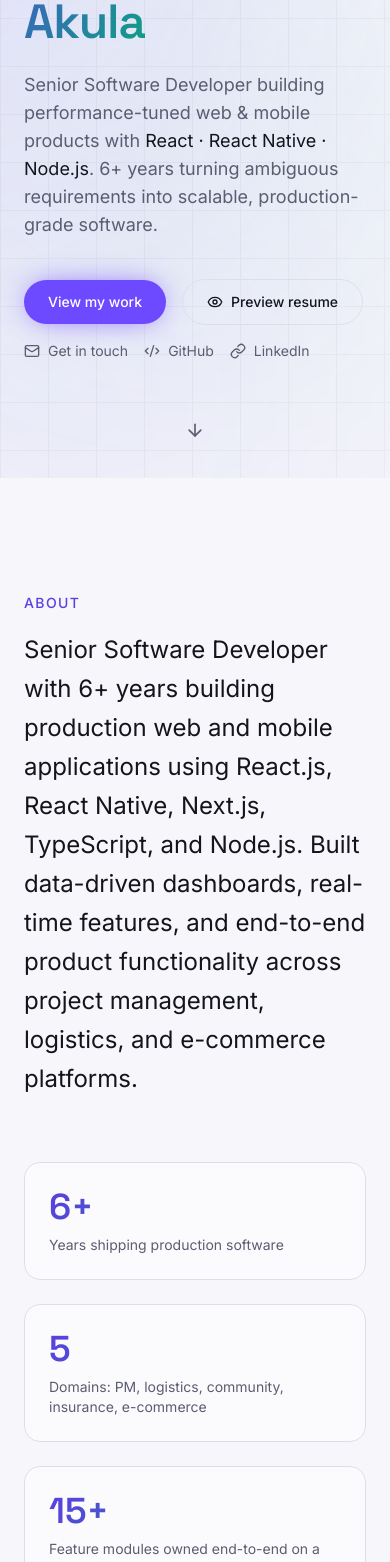
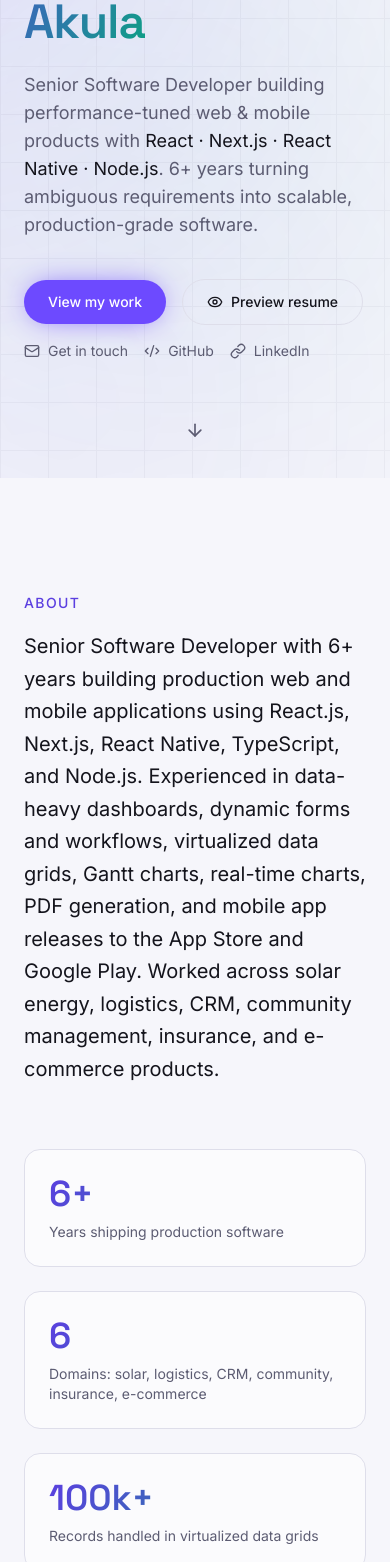
Before and after one commit to udaykiran199715/portfolio, a React (Vite) app: page / in a window 390 px wide. Shown: the part 366-1928 px from the top of the page. Built offline with nearby package versions, Linux system fonts and the light colour scheme.

Commit message:
updated resume

```diff
--- a/src/components/About.tsx
+++ b/src/components/About.tsx
@@ -3,8 +3,8 @@
 
 const stats = [
   { value: '6+', label: 'Years shipping production software' },
-  { value: '5', label: 'Domains: PM, logistics, community, insurance, e-commerce' },
-  { value: '15+', label: 'Feature modules owned end-to-end on a single app' },
+  { value: '6', label: 'Domains: solar, logistics, CRM, community, insurance, e-commerce' },
+  { value: '100k+', label: 'Records handled in virtualized data grids' },
 ]
 
 export function About() {
@@ -25,7 +25,7 @@
           whileInView={{ opacity: 1, y: 0 }}
           viewport={{ once: true }}
           transition={{ delay: 0.1 }}
-          className="mt-4 max-w-3xl text-2xl leading-relaxed text-fg sm:text-3xl"
+          className="mt-4 max-w-3xl text-xl leading-relaxed text-fg sm:text-2xl"
         >
           {profile.summary}
         </motion.p>
--- a/src/components/Skills.tsx
+++ b/src/components/Skills.tsx
@@ -31,7 +31,7 @@
               whileInView={{ opacity: 1, y: 0 }}
               viewport={{ once: true }}
               transition={{ delay: gi * 0.08 }}
-              className="rounded-2xl border border-panel-border bg-panel/50 p-6"
+              className="rounded-2xl border border-panel-border bg-panel/50 p-6 md:last:odd:col-span-2"
             >
               <h3 className="mb-4 font-display text-lg font-medium text-fg">{group.label}</h3>
               <div className="flex flex-wrap gap-2">
--- a/src/data/resume.ts
+++ b/src/data/resume.ts
@@ -1,7 +1,7 @@
 export const profile = {
   name: "Uday Kiran Akula",
   title: "Senior Software Developer",
-  tagline: "React · React Native · Node.js",
+  tagline: "React · Next.js · React Native · Node.js",
   location: "Hyderabad, India",
   email: "udaykiran199715@gmail.com",
   phone: "+91 8106454161",
@@ -10,80 +10,128 @@
   site: "https://portfolio-crl.pages.dev",
   resumeUrl: "/Uday_Kiran_Akula_Resume.pdf",
   summary:
-    "Senior Software Developer with 6+ years building production web and mobile applications using React.js, React Native, Next.js, TypeScript, and Node.js. Built data-driven dashboards, real-time features, and end-to-end product functionality across project management, logistics, and e-commerce platforms.",
+    "Senior Software Developer with 6+ years building production web and mobile applications using React.js, Next.js, React Native, TypeScript, and Node.js. Experienced in data-heavy dashboards, dynamic forms and workflows, virtualized data grids, Gantt charts, real-time charts, PDF generation, and mobile app releases to the App Store and Google Play. Worked across solar energy, logistics, CRM, community management, insurance, and e-commerce products.",
   languages: ["English", "Telugu", "Hindi"],
 };
 
 export const skillGroups = [
   {
-    label: "Frontend Development",
+    label: "Frontend",
     skills: [
-      "React.js",
-      "Next.js",
+      "JavaScript (ES6+)",
       "TypeScript",
-      "JavaScript (ES6+)",
-      "Redux Toolkit",
-      "Zustand",
-      "Context API",
-      "React Query / TanStack Query",
-      "TailwindCSS",
       "HTML5",
       "CSS3",
+      "React.js",
+      "Next.js (SSR, SSG, ISR)",
+      "Redux",
+      "Redux Toolkit (RTK)",
+      "Zustand",
+      "React Query (TanStack Query)",
+      "React Hooks",
+      "Context API",
+      "Tailwind CSS",
+      "Material UI (MUI)",
+      "Bootstrap",
+      "shadcn/ui",
       "Responsive Design",
     ],
   },
   {
-    label: "Mobile Development",
+    label: "Forms & UI Libraries",
     skills: [
-      "React Native",
-      "Expo",
-      "Expo Router",
-      "NativeWind",
-      "iOS & Android",
-      "Native Modules",
-      "Firebase Cloud Messaging",
-      "Push Notifications",
-      "App Store & Play Store Deployment (EAS Build)",
+      "Formik",
+      "Yup",
+      "Zod",
+      "react-window (virtualization)",
+      "ApexCharts",
+      "Gantt Charts",
+      "react-dnd",
+      "Craft.js",
+      "Google Maps API",
+      "Turf.js",
+      "PDF Generation",
     ],
   },
   {
-    label: "Backend & Data",
+    label: "Mobile",
+    skills: [
+      "React Native (CLI & Expo)",
+      "Expo Router",
+      "EAS Build",
+      "NativeWind",
+      "Native Modules",
+      "Camera",
+      "Document Scanner",
+      "Signature Capture",
+      "Push Notifications (Firebase Cloud Messaging)",
+      "Expo Secure Store",
+      "OTA Updates (expo-updates)",
+      "WebView",
+      "Xcode",
+      "Android Studio",
+      "App Store & Google Play Releases",
+    ],
+  },
+  {
+    label: "Architecture",
+    skills: [
+      "Reusable Component Libraries",
+      "Atomic Design",
+      "Repository Pattern",
+      "Feature-Based Folder Structure",
+      "Performance Optimization (virtualization, server-state caching)",
+    ],
+  },
+  {
+    label: "Backend & Databases",
     skills: [
       "Node.js",
       "Express.js",
       "REST APIs",
-      "WebSockets",
-      "Prisma",
+      "Sequelize ORM",
+      "Cron Jobs",
+      "Third-Party API Integration",
+      "MySQL",
       "PostgreSQL",
       "MongoDB",
-      "Redis",
-      "SQL",
     ],
   },
   {
     label: "Cloud & DevOps",
-    skills: ["AWS (S3, EC2, Lambda, CloudFront)", "Firebase", "Jenkins"],
+    skills: ["AWS (Lambda, S3, CloudFront)", "Firebase", "Jenkins", "GitLab CI/CD", "Git"],
   },
   {
-    label: "DevOps & Tooling",
-    skills: ["GitHub Actions", "CI/CD Pipelines", "Git", "Technical Documentation"],
-  },
-  {
-    label: "AI / LLM",
-    skills: ["Conversational / Chat UI", "AI-Assisted Development (Claude Code, GitHub Copilot)"],
+    label: "AI",
+    skills: [
+      "LLM / RAG Application Frontend",
+      "Chat UI",
+      "AI-Assisted Development (Claude Code, GitHub Copilot)",
+    ],
   },
   {
     label: "Testing & Quality",
     skills: [
       "React Testing Library",
-      "Unit / Integration Testing",
+      "Unit / Integration / End-to-End Testing",
       "Code Reviews",
-      "Performance Optimization",
+      "Quality Assurance",
     ],
   },
   {
-    label: "Tools & Process",
-    skills: ["Git/GitHub", "Jira", "Postman", "Agile/Scrum", "i18n/l10n", "RBAC"],
+    label: "Practices",
+    skills: [
+      "Internationalization (i18n)",
+      "RBAC",
+      "Theming",
+      "Core Web Vitals",
+      "SEO",
+      "Agile/Scrum",
+      "Jira",
+      "Postman",
+      "Technical Documentation",
+      "Client Communication",
+    ],
   },
 ];
 
@@ -91,13 +139,15 @@
   {
     company: "Omnics Technologies Pvt Ltd",
     location: "Hyderabad, India",
-    role: "Senior Software Developer — React.js & React Native",
+    role: "Senior Software Developer",
     period: "Aug 2023 – Present",
     highlights: [
-      "Owns the state architecture (Redux Toolkit, Zustand, React Query) for BK Sales Platform's web console and its companion Expo/React Native app.",
-      "Built 15+ feature modules and shipped CommCorner, a React Native community-management app, to both the App Store and Google Play via EAS Build.",
-      "Built the Gantt-chart and 100,000+ record data-grid system (React Window) for CLIMOVA, an enterprise project-management platform.",
-      "Built the geo-spatial logistics tooling and driver-facing React Native app for LOGIT.",
+      "Built virtualized data grids handling 100,000+ records and an interactive Gantt chart with task dependencies for a solar project management platform.",
+      "Built a React Native driver app with signature capture, document scanning, and on-device PDF generation for a logistics platform.",
+      "Built a CRM platform with configurable pipelines, phases, steps, and fields, plus drag-and-drop boards, a Craft.js email template editor, and a React Native (Expo) project management app.",
+      "Built a community management app for iOS and Android and shipped it to the App Store and Google Play using Expo EAS Build, Xcode, and Android Studio, with OTA updates for releasing fixes without a store resubmission.",
+      "Built the frontend of an internal LLM/RAG document platform with a chat UI that renders code, tables, and conversational responses.",
+      "Structured mobile codebases using Atomic Design and a repository pattern, and built reusable component libraries delivered in TypeScript with i18n, theming, RBAC, and a focus on performance.",
     ],
   },
   {
@@ -106,9 +156,11 @@
     role: "Engineer — Application Management",
     period: "Oct 2021 – Jul 2023",
     highlights: [
-      "Extended a production insurance portal (FWD Insurance Portal) to support claims, policy management, fund switching, and beneficiary updates, resolving critical CRs blocking releases.",
-      "Streamlined multiple customer request workflows, improving reliability and portal efficiency.",
-      "Coordinated weekly/monthly delivery reporting with stakeholders.",
+      "Built frontend and backend features for an insurance customer portal where users view their policies, buy new policies, and raise claims, using React, Redux, Node.js, Express.js, and Sequelize.",
+      "Built multi-step policy and claim forms with questionnaires, rider selection, bank details, and document uploads, plus draft saving and status tracking (draft, submitted, in progress, approved, rejected).",
+      "Built APIs that store customer requests and pass them to the client's insurance systems, with cron jobs that sync claim and policy status updates back to the portal.",
+      "Built a React Native app (native login with WebView) and handled App Store and Play Store releases; managed Jenkins and GitLab CI/CD builds across SIT, UAT, Pre-Prod, and Prod.",
+      "Ran weekly client calls, prepared minutes of meetings, wrote technical documents for change requests, and resolved CRs and bugs tracked in Jira.",
     ],
   },
   {
@@ -117,9 +169,10 @@
     role: "Software Developer",
     period: "Sep 2020 – Oct 2021",
     highlights: [
-      "Built a mobile-first, SEO-optimized e-commerce storefront (login, cart, wishlist, checkout) integrated with backend APIs and checkout flow.",
-      "Built a real-time influencer earnings dashboard with search, filtering, and pagination for high-volume order data.",
-      "Automated commission payout calculation from promo codes and order tracking, replacing manual reconciliation.",
+      "Built the e-commerce website frontend end-to-end in Next.js — homepage, collections, product pages, cart, checkout, and payment — with fully responsive layouts.",
+      "Improved page performance and SEO using SSR, SSG, and ISR along with Core Web Vitals optimization.",
+      "Built a CMS dashboard to manage homepage banners, product content, and images, including multiple homepage layouts, with image handling through AWS Lambda and CloudFront.",
+      "Built an influencer earnings dashboard, frontend and backend (Node.js, AWS Lambda, MySQL), showing orders placed per promo code and each influencer's earnings for the marketing team.",
     ],
   },
 ];
@@ -138,24 +191,17 @@
   {
     slug: "bk-sales-platform",
     name: "BK Sales Platform",
-    domain: "Sales & Field Operations · Web + Mobile",
+    domain: "CRM · Web + Mobile",
     summary:
-      "A sales and field-operations platform spanning a React web console and an Expo/React Native mobile app.",
-    role: "Owned the web console state architecture and led the mobile app’s data-layer foundation.",
-    tech: [
-      "React",
-      "Redux Toolkit",
-      "Zustand",
-      "React Query",
-      "Expo",
-      "React Native",
-      "react-intl",
-    ],
+      "A CRM platform with configurable pipelines, phases, steps, and fields, plus a React Native (Expo) project management app.",
+    role: "Built the configurable pipeline engine, drag-and-drop boards, email template editor, and the mobile app foundation.",
+    tech: ["React", "Craft.js", "react-dnd", "React Query", "React Native", "Expo"],
     impact: [
-      "Built the web console's state layer using Redux Toolkit, Zustand, and React Query across 10+ interconnected modules, cutting out redundant API calls and stale-state bugs.",
-      "Built a drag-and-drop task/scheduling board with an integrated PDF viewer and multilingual UI, enabling simultaneous multi-locale launch.",
-      "Built the mobile app's data layer using a repository pattern, decoupling screens from API state so new backend contracts plug in via a single flag with no screen-level changes.",
-      "Implemented persistent OAuth authentication (password + refresh-token grant) using Expo Secure Store and AsyncStorage, keeping sessions alive across app restarts.",
+      "Built configurable pipelines, phases, steps, and fields, where deals move between phases only after mandatory fields are validated.",
+      "Built drag-and-drop boards and a Craft.js email template editor.",
+      "Built a React Native (Expo) project management app.",
+      "Structured the mobile codebase using Atomic Design (atoms, molecules, organisms) and a repository pattern for the API layer, so backend changes plug in without touching screens.",
+      "Implemented secure OAuth login with token refresh using Expo Secure Store, and used React Query for server-state caching to cut redundant API calls.",
     ],
   },
   {
@@ -163,56 +209,65 @@
     name: "CommCorner",
     domain: "Community & Society Management · React Native App",
     summary:
-      "A React Native (Expo) app for iOS and Android covering attendance, gate approvals, dues, amenities, staff management, and facility reporting.",
-    role: "Owned 15+ feature modules end-to-end across a multi-developer team.",
-    tech: ["React Native", "Expo Router", "TypeScript", "NativeWind", "Firebase Cloud Messaging", "Notifee"],
+      "A React Native (Expo) app for iOS and Android covering attendance, gate approvals, dues, amenities, and staff management.",
+    role: "Built the app end-to-end, from feature modules to store releases.",
+    tech: [
+      "React Native",
+      "Expo Router",
+      "TypeScript",
+      "NativeWind",
+      "Firebase Cloud Messaging",
+      "Razorpay",
+      "expo-updates",
+    ],
     impact: [
-      "Structured the codebase into isolated feature domains to keep it mergeable across a multi-developer team.",
-      "Integrated PhonePe for society dues collection and built a PDF pipeline for receipts and reports, replacing manual spreadsheet billing.",
-      "Implemented push notifications end-to-end and added document scanning and QR-code workflows for gate/visitor approvals.",
-      "Took the app through Play Store and App Store release readiness using EAS Build/Submit pipelines and config-plugin-based native builds, and wrote the release runbook the team uses going forward.",
+      "Integrated Razorpay payments for dues collection and built PDF generation and viewing for receipts.",
+      "Implemented push notifications (Firebase Cloud Messaging) and QR-code workflows for gate and visitor approvals.",
+      "Shipped to the App Store and Google Play using Expo EAS Build, Xcode, and Android Studio.",
+      "Added OTA updates (expo-updates) for releasing fixes without a store resubmission.",
     ],
   },
   {
     slug: "climova",
     name: "CLIMOVA",
-    domain: "Enterprise Project Management · Gantt Chart",
+    domain: "Solar Project Management · Gantt Chart",
     summary:
-      "A Gantt-chart based project management platform for visualizing tasks, timelines, and contract durations across concurrent projects.",
-    role: "Built the performance-critical Gantt chart and dashboard layer.",
-    tech: ["React", "Gantt Chart", "React Window", "Apex Charts"],
+      "A solar energy project management platform with project, phase, task, and subtask workflows and an interactive Gantt chart.",
+    role: "Built the workflow engine, virtualized data grids, Gantt chart, and real-time energy dashboards.",
+    tech: ["React", "Gantt Chart", "react-window", "ApexCharts"],
     impact: [
-      "Built a high-performance Gantt chart system for tasks, timelines, and contract durations.",
-      "Virtualized large-scale data grids, keeping scroll and render performant on 100,000+ record datasets that previously froze the UI.",
-      "Designed role-based dynamic dashboards that reconfigure views and permissions per user role.",
-      "Integrated real-time solar energy monitoring dashboards with multilingual support.",
+      "Built a project, phase, task, and subtask workflow with AND/OR task dependencies and completion checks on mandatory fields across nearly 300 configurable location fields.",
+      "Implemented virtualized data grids with react-window to display 100,000+ records across thousands of locations.",
+      "Built an interactive Gantt chart with dependency arrows and status colors (to-do, in progress, overdue, completed).",
+      "Built real-time energy charts with ApexCharts refreshed every minute (solar generation, consumer distribution, grid import/export), KPI reports with Excel export, and a partner contracts module for one-time and recurring contracts.",
     ],
   },
   {
     slug: "logit",
     name: "LOGIT",
-    domain: "Logistics Management · Web + Mobile",
+    domain: "Logistics & Rental Management · Web + Mobile",
     summary:
-      "A logistics management solution with geo-spatial tooling, invoicing, and a real-time companion mobile app.",
-    role: "Built the geo-spatial estimation tool, invoicing engine, and companion mobile app.",
-    tech: ["React", "Node.js", "React Native", "Google Maps API", "Firebase"],
+      "A logistics and rental management platform covering item movements, tours, and the sales flow from offer to order to invoice, with a React Native driver app.",
+    role: "Built the rental and sales workflows, the map-based area planner, and the driver app.",
+    tech: ["React", "React Native", "Google Maps API", "Turf.js"],
     impact: [
-      "Built a geo-spatial tool for drawing custom polygons and auto-calculating item capacity per region, replacing manual area estimation.",
-      "Designed a flexible invoicing engine supporting daily/monthly/yearly billing cycles with configurable branding.",
-      "Shipped a companion React Native app with real-time Firebase chat between drivers, operators, and management, plus offline-friendly workflows.",
+      "Built item movements between projects and warehouses, tours, and the sales flow from offer to order to invoice, with configurable PDF layouts for each document.",
+      "Implemented rental invoice calculations (daily, weekly, monthly, yearly billing, excluded dates, weekend rules).",
+      "Built a Google Maps area planner using Turf.js that estimates item counts from a drawn polygon.",
+      "Built a React Native driver app with a step-by-step tour flow (vehicle check, loading, unloading), camera capture, document scanning, signature capture, and on-device PDF generation with download and share.",
     ],
   },
   {
-    slug: "ai-chatbot-interface",
-    name: "AI Chatbot Interface",
-    domain: "Conversational UI",
+    slug: "llm-rag-document-platform",
+    name: "LLM / RAG Document Platform",
+    domain: "AI · Conversational UI",
     summary:
-      "A chat interface supporting code, table, and conversational response formats.",
-    role: "Designed the UI and the retrieval layer for conversation history.",
-    tech: ["React", "Node.js"],
+      "The frontend of an internal LLM/RAG document platform with a chat UI that renders code, tables, and conversational responses.",
+    role: "Built the frontend and the chat UI.",
+    tech: ["React", "TypeScript"],
     impact: [
-      "Designed a chat UI supporting code, table, and conversational response formats, modeled on leading chat product UX patterns.",
-      "Built an optimized retrieval layer for fast conversation history search.",
+      "Built the frontend of an internal LLM/RAG document platform.",
+      "Built a chat UI that renders code, tables, and conversational responses.",
     ],
   },
   {
@@ -220,38 +275,39 @@
     name: "FWD Insurance Portal",
     domain: "Insurance · Enterprise Web Portal",
     summary:
-      "Enterprise insurance portal supporting claims, policy management, fund switching, and beneficiary management.",
-    role: "Extended a production insurance portal to support critical customer-facing workflows.",
-    tech: ["React", "Node.js"],
+      "An insurance customer portal where users view their policies, buy new policies, and raise claims.",
+    role: "Built frontend and backend features and handled client delivery for change requests.",
+    tech: ["React", "Redux", "Node.js", "Express.js", "Sequelize"],
     impact: [
-      "Extended a production insurance portal to support claims, policy management, fund switching, and beneficiary updates, resolving critical CRs blocking releases.",
-      "Streamlined multiple customer request workflows, improving reliability and portal efficiency.",
-      "Coordinated weekly/monthly delivery reporting with stakeholders.",
+      "Built multi-step policy and claim forms with questionnaires, rider selection, bank details, and document uploads, plus draft saving and status tracking (draft, submitted, in progress, approved, rejected).",
+      "Built APIs that store customer requests and pass them to the client's insurance systems, with cron jobs that sync claim and policy status updates back to the portal.",
+      "Built a React Native app (native login with WebView) and handled App Store and Play Store releases; managed Jenkins and GitLab CI/CD builds across SIT, UAT, Pre-Prod, and Prod.",
+      "Ran weekly client calls, prepared minutes of meetings, wrote technical documents for change requests, and resolved CRs and bugs tracked in Jira.",
     ],
   },
   {
     slug: "ecommerce-influencer-dashboard",
     name: "E-Commerce Platform & Influencer Dashboard",
-    domain: "E-Commerce · Web Platform",
+    domain: "E-Commerce · Next.js Web Platform",
     summary:
-      "Mobile-first storefront plus a real-time influencer earnings dashboard with automated commission payouts.",
-    role: "Built the storefront and a companion analytics dashboard for the marketing team.",
-    tech: ["React", "Node.js", "AWS"],
+      "A fully responsive Next.js e-commerce storefront with a CMS dashboard and an influencer earnings dashboard.",
+    role: "Built the storefront, the CMS dashboard, and the influencer earnings dashboard.",
+    tech: ["Next.js", "Node.js", "AWS Lambda", "CloudFront", "MySQL"],
     impact: [
-      "Built a mobile-first, SEO-optimized e-commerce storefront (login, cart, wishlist, checkout) integrated with backend APIs and checkout flow.",
-      "Built a real-time influencer earnings dashboard with search, filtering, and pagination for high-volume order data.",
-      "Automated commission payout calculation from promo codes and order tracking, replacing manual reconciliation.",
+      "Built the storefront end-to-end in Next.js — homepage, collections, product pages, cart, checkout, and payment — with fully responsive layouts.",
+      "Improved page performance and SEO using SSR, SSG, and ISR along with Core Web Vitals optimization.",
+      "Built a CMS dashboard to manage homepage banners, product content, and images, including multiple homepage layouts, with image handling through AWS Lambda and CloudFront.",
+      "Built an influencer earnings dashboard, frontend and backend (Node.js, AWS Lambda, MySQL), showing orders placed per promo code and each influencer's earnings.",
     ],
   },
 ];
 
 export const achievements = [
+  "Completed the Full Stack Web Development Program at Masai School (2020).",
   "Secured 3rd position, Masai Hackathon.",
-  "Recognized by product management and engineering leadership for consistent on-time, high-quality delivery across multiple production releases.",
 ];
 
 export const education = {
-  degree: "B.Tech, Computer Science",
-  school: "JNTUK",
+  degree: "B.Tech",
   period: "2014 – 2018",
 };
```
Also changed, not shown: index.html (+4 -4 lines), 1 other file (tests, documents, lock files or other folders).
